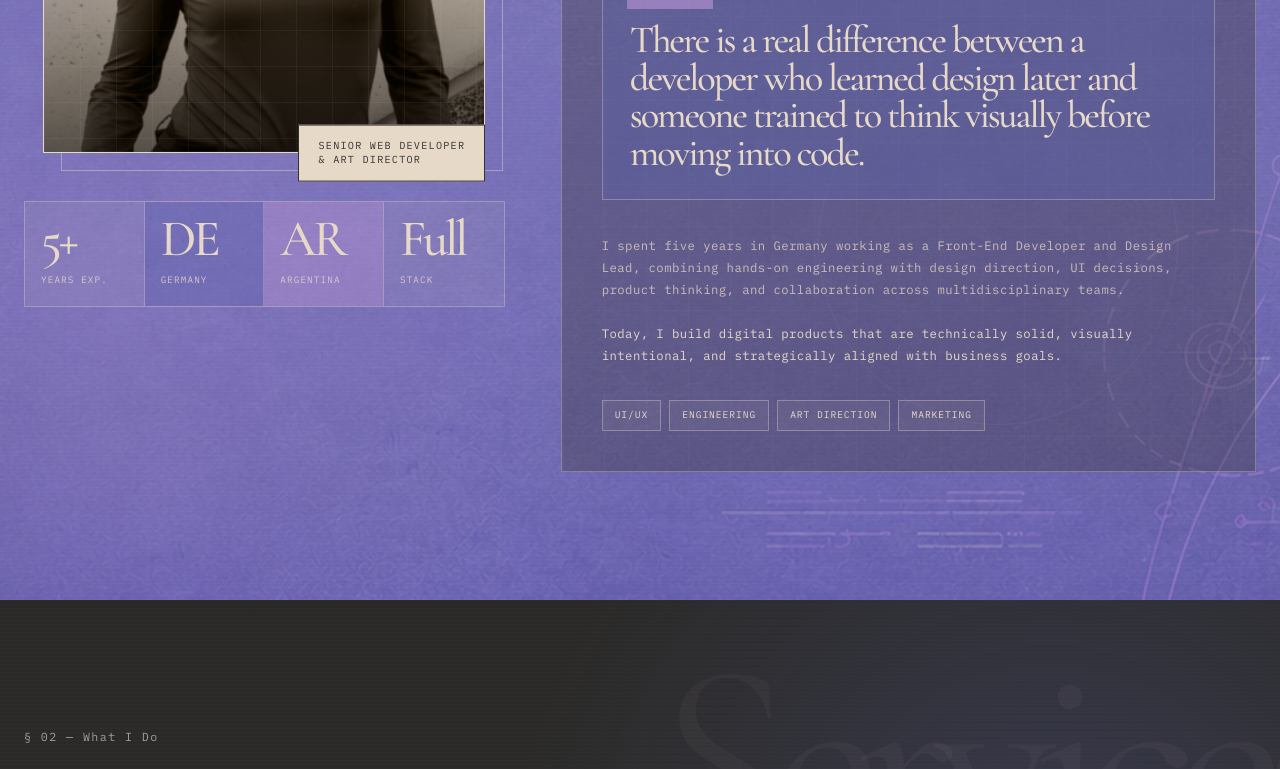
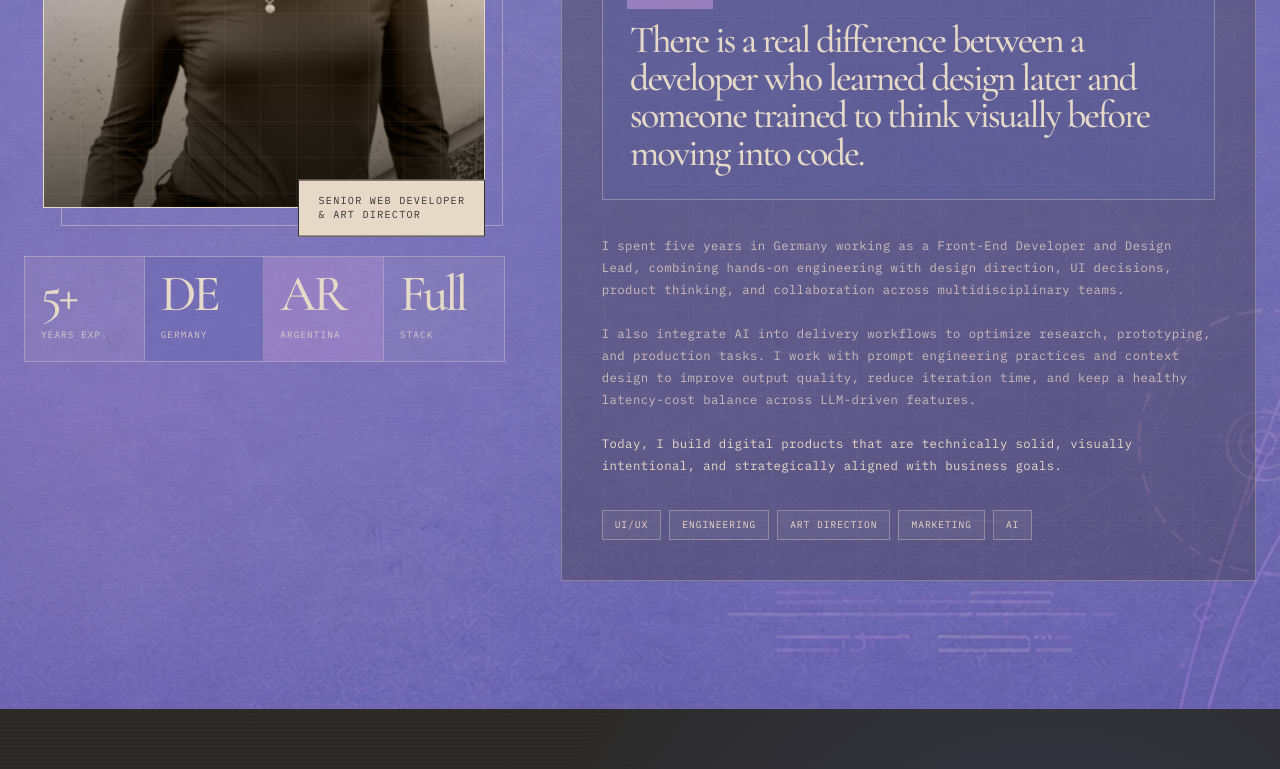
Before and after one commit to valubehrend1/valeriabehrend, a React (Vite) app: page / in a window 1280 px wide. Shown: the part 1856-2625 px from the top of the page. Built offline with nearby package versions, Linux system fonts and the light colour scheme; a web font is replaced by a local one.

Commit message:
add AI experience

```diff
--- a/src/components/sections/AboutSection.tsx
+++ b/src/components/sections/AboutSection.tsx
@@ -621,6 +621,14 @@ export const AboutSection = () => {
                     collaboration across multidisciplinary teams.
                   </Paragraph>
 
+                  <Paragraph>
+                    I also integrate AI into delivery workflows to optimize
+                    research, prototyping, and production tasks. I work with
+                    prompt engineering practices and context design to improve
+                    output quality, reduce iteration time, and keep a healthy
+                    latency-cost balance across LLM-driven features.
+                  </Paragraph>
+
                   <Paragraph sx={{ color: CREAM }}>
                     Today, I build digital products that are technically solid,
                     visually intentional, and strategically aligned with
@@ -632,6 +640,7 @@ export const AboutSection = () => {
                     <SkillTag>Engineering</SkillTag>
                     <SkillTag>Art Direction</SkillTag>
                     <SkillTag>Marketing</SkillTag>
+                    <SkillTag>AI</SkillTag>
                   </SkillTags>
                 </TextContent>
               </TextPanel>
```
